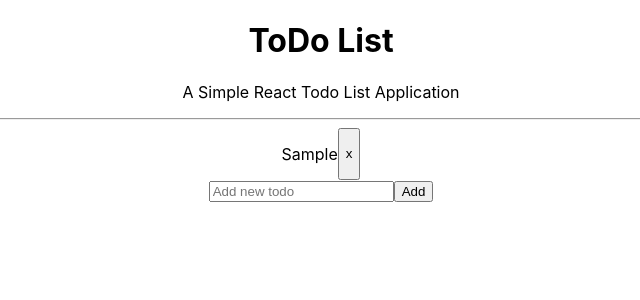
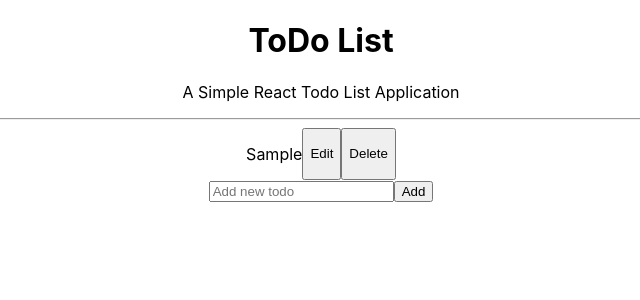
Before and after one commit to danielmason89/React-Todo-App, a React (Create React App) app: page / in a window 1280 px wide. Both pictures are taken after typing "Sample" into the empty fields and a click on the button "Add". Shown: the top 300 px of the page, without its empty margins (319-959 px from the left). Built offline with nearby package versions, Linux system fonts and the light colour scheme.

Commit message:
add todo edit function
- add todo edit function.  It is currently messy and require refactor later on
- add TodoForm to handle both add and edit action.  Currently it is only doing edit, will hook up add later on.

```diff
--- a/src/Todo.js
+++ b/src/Todo.js
@@ -1,4 +1,5 @@
 import React, { Component } from 'react';
+import TodoForm from './TodoForm';
 import './Todo.css';
 
 class Todo extends Component {
@@ -8,18 +9,41 @@ class Todo extends Component {
   };
   constructor(props) {
     super(props);
-    this.state = {  };
+    this.state = { isEditing: false };
     this.handleDelete = this.handleDelete.bind(this);
+    this.openEditForm = this.openEditForm.bind(this);
+    this.closeEditForm = this.closeEditForm.bind(this);
   };
   handleDelete() {
     this.props.removeTodo(this.props.id);
   };
+  openEditForm() {
+    this.setState({
+      isEditing: true,
+    });
+  };
+  closeEditForm() {
+    this.setState({
+      isEditing: false,
+    });
+  };
   render() {
     return (
-      <div className="Todo">
-        <p>{this.props.todoContent}</p>
-        <button onClick={this.handleDelete}>x</button>
-      </div>
+      this.state.isEditing ? (
+        <TodoForm
+          id={this.props.id}
+          todoContent={this.props.todoContent}
+          action='edit'
+          editTodo={this.props.editTodo}
+          closeEditForm={this.closeEditForm}
+        />
+      ) : (
+        <div className="Todo">
+          <p>{this.props.todoContent}</p>
+          <button onClick={this.openEditForm}>Edit</button>
+          <button onClick={this.handleDelete}>Delete</button>
+        </div>
+      )
     );
   }
 };
--- /dev/null
+++ b/src/TodoForm.js
@@ -0,0 +1,42 @@
+import React, { Component } from 'react';
+
+class TodoForm extends Component {
+  static defaultProps = {
+    id: '',
+    action: '',
+    todoContent: ''
+  };
+  constructor(props) {
+    super(props);
+    this.state = { todoContent: (this.props.action === 'add') ? '' : this.props.todoContent };
+    this.handleChange = this.handleChange.bind(this);
+    this.handleSubmit = this.handleSubmit.bind(this);
+  };
+  handleSubmit(e) {
+    e.preventDefault();
+    if (this.props.action === 'add') {
+      this.props.newTodo(this.state.todoContent);
+    } else if (this.props.action === 'edit') {
+      this.props.editTodo(this.props.id, this.state.todoContent);
+      this.props.closeEditForm();
+    }
+    this.setState({todoContent: ''});
+  };
+  handleChange(e) {
+    this.setState({todoContent: e.target.value});
+  };
+  render() {
+    return (
+      <form className="TodoForm" onSubmit={this.handleSubmit}>
+        <input
+          name="todoContent"
+          value={this.state.todoContent}
+          onChange={this.handleChange}
+        />
+        <button>{(this.props.action === 'add') ? 'Add' : 'Save'}</button>
+      </form>
+    );
+  }
+};
+
+export default TodoForm;
--- a/src/TodoList.js
+++ b/src/TodoList.js
@@ -8,6 +8,7 @@ class TodoList extends Component {
     super(props);
     this.state = { todos: [] };
     this.newTodo = this.newTodo.bind(this);
+    this.editTodo = this.editTodo.bind(this);
     this.removeTodo = this.removeTodo.bind(this);
   };
   newTodo(todoContent) {
@@ -16,11 +17,26 @@ class TodoList extends Component {
     };
     this.setState({ todos: [...this.state.todos, newTodo] });
   };
+  editTodo(updateTodoId, updateTodoContent) {
+    console.log('editTodo here');
+
+    this.setState({
+      todos: this.state.todos.map((todo) => {
+        if (todo.id === updateTodoId) {
+          return {
+            ...todo,
+            todoContent: updateTodoContent,
+          };
+        }
+        return todo;
+      }),
+    });
+  };
   removeTodo(todoId) {
     this.setState({
-      todos: this.state.todos.filter(todo => todo.id !== todoId),
+      todos: this.state.todos.filter((todo) => todo.id !== todoId),
     });
-  }
+  };
   render() {
     return (
       <div className="TodoList">
@@ -29,7 +45,7 @@ class TodoList extends Component {
         <hr />
         {this.state.todos.map((todo) => {
           return (
-            <Todo key={todo.id} id={todo.id} todoContent={todo.todoContent} removeTodo={this.removeTodo} />
+            <Todo key={todo.id} id={todo.id} todoContent={todo.todoContent} editTodo={this.editTodo} removeTodo={this.removeTodo} />
           );
         })}
         <NewTodoForm newTodo={this.newTodo} />
```
